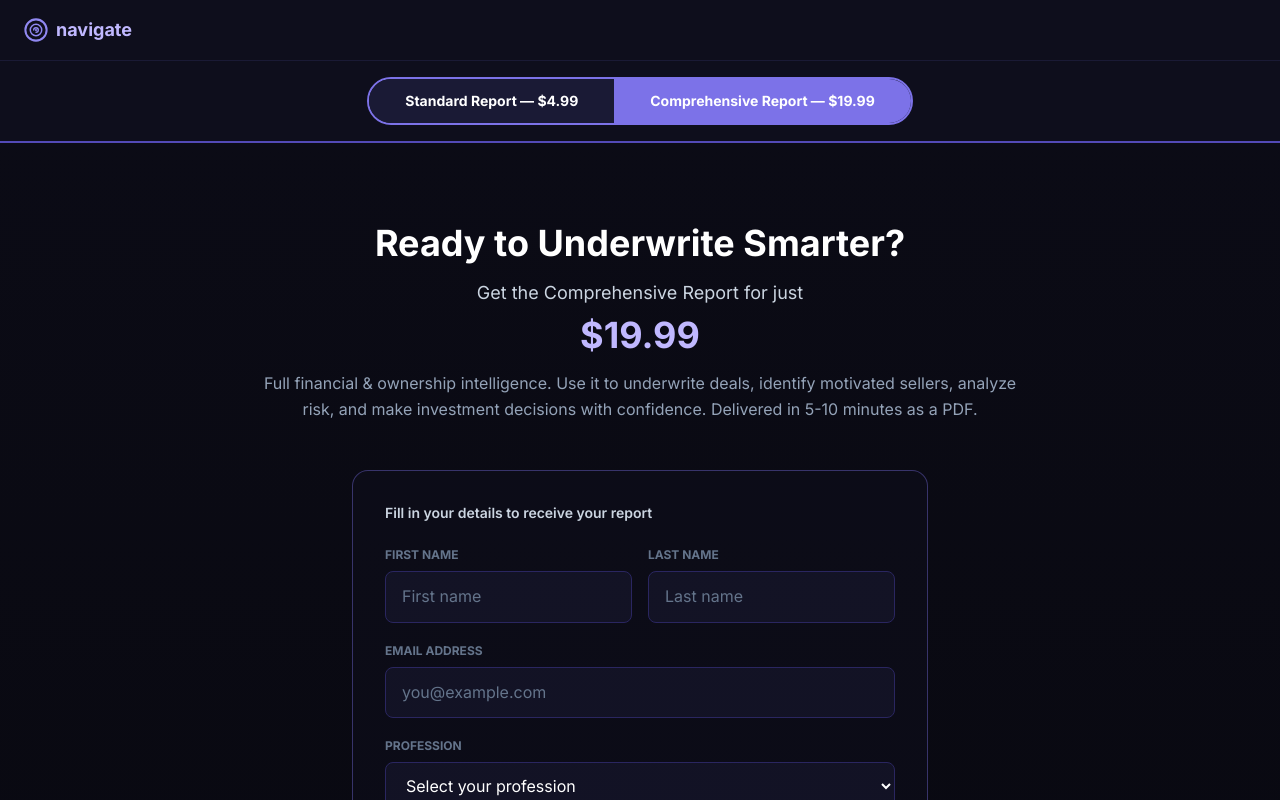
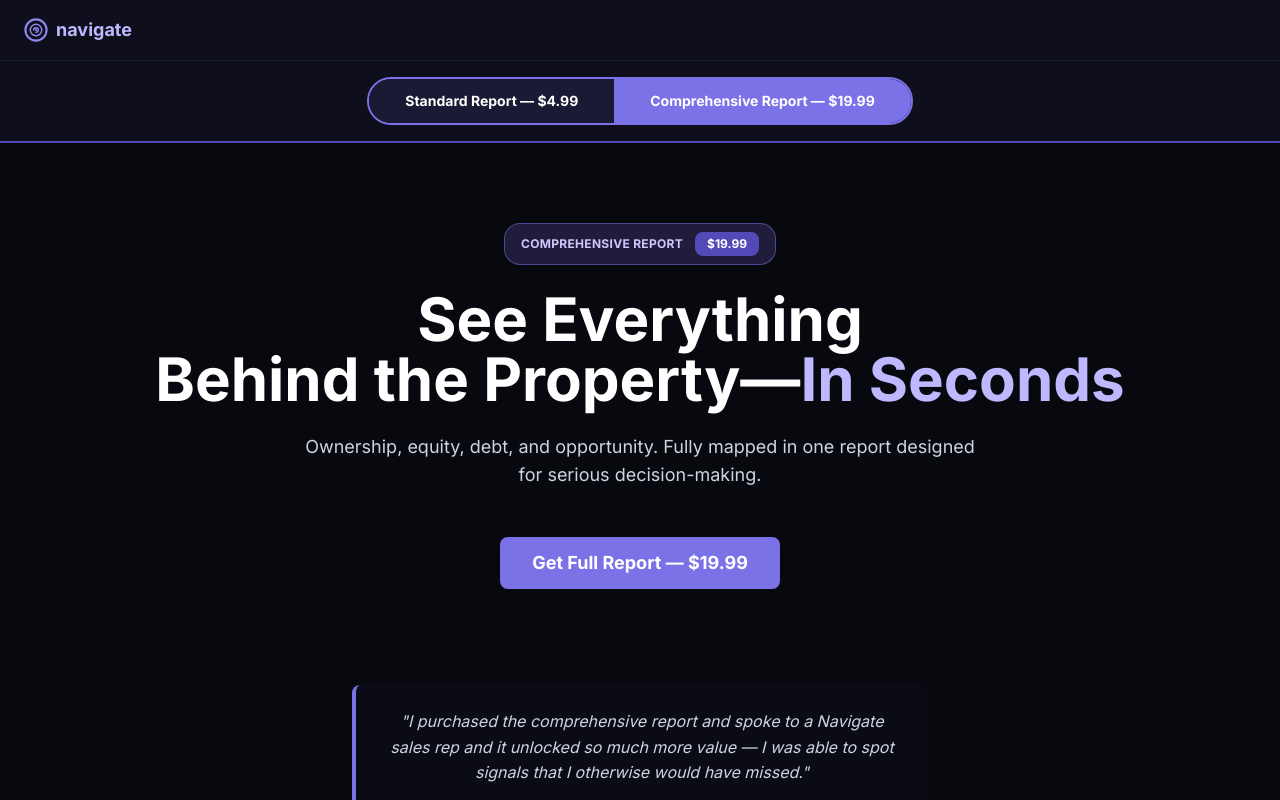
Before and after one commit to letsnavigatebmw/navigate-landing, a React (Vite) app: page / in a window 1280 px wide. Both pictures are taken after a click on the button "Comprehensive Report — $19.99". Shown: the top 800 px of the page. Built offline with nearby package versions, Linux system fonts and the light colour scheme.

Commit message:
Apply same form placement to Comprehensive page
- Removed duplicate offer statement + form from middle of page
- Form now only appears at bottom (same as Standard page)
- Comprehensive page now has same layout as Standard page
- All CTAs scroll to form at bottom

```diff
--- a/src/pages/ComprehensivePage.jsx
+++ b/src/pages/ComprehensivePage.jsx
@@ -321,34 +321,6 @@ export default function ComprehensivePage({ setCurrentPage }) {
         </div>
       </section>
 
-      {/* OFFER STATEMENT + FORM (Both Mobile & Desktop) */}
-      <section id="order-form-section" className="py-20 px-4 sm:px-6 bg-gradient-to-b from-slate-900/50 to-slate-950">
-        <div className="max-w-3xl mx-auto">
-          {/* MOBILE: Offer Statement */}
-          <div className="block md:hidden mb-12 text-center">
-            <h2 className="text-2xl font-bold mb-4 text-white">Get the Comprehensive Report</h2>
-            <p className="text-slate-300 mb-2">Full financial & ownership intelligence for serious decisions</p>
-            <p className="text-3xl font-bold text-purple-400 mb-6">$19.99 per report</p>
-            <p className="text-sm text-slate-400 mb-8">Use it for: Investment underwriting, motivated seller identification, deal analysis, risk assessment. Delivered in 5-10 minutes as a PDF.</p>
-          </div>
-
-          {/* DESKTOP: Offer Statement */}
-          <div className="hidden md:block mb-12 text-center">
-            <h2 className="text-4xl font-bold mb-4 text-white">Ready to Underwrite Smarter?</h2>
-            <p className="text-lg text-slate-300 mb-2">Get the Comprehensive Report for just</p>
-            <p className="text-4xl font-bold text-purple-400 mb-4">$19.99</p>
-            <p className="text-slate-400 mb-8">Full financial & ownership intelligence. Use it to underwrite deals, identify motivated sellers, analyze risk, and make investment decisions with confidence. Delivered in 5-10 minutes as a PDF.</p>
-          </div>
-
-          {/* Form */}
-          <IntakeForm
-            buttonText="Get Full Report — $19.99"
-            defaultChecked={true}
-          />
-          <p className="text-xs text-slate-500 text-center mt-4">✓ Delivered in 5-10 minutes · ✓ PDF format · ✓ No subscription · ✓ Instant download</p>
-        </div>
-      </section>
-
       {/* ===== DESKTOP LAYOUT (hidden on mobile, hidden md:block) ===== */}
 
       {/* DESKTOP: HERO */}
```
